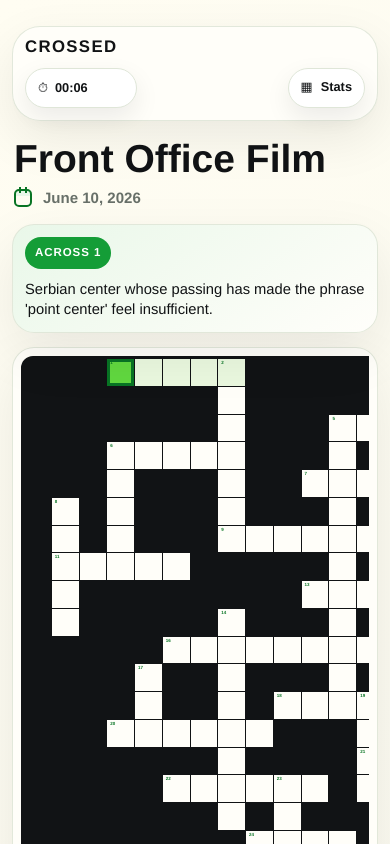
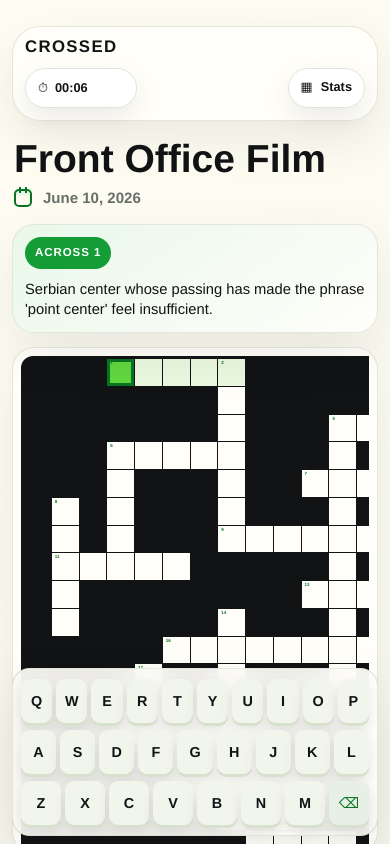
Before and after one commit to CharlieWright2727/crossed, a React (Vite) app: page / in a window 390 px wide. Shown: the top 844 px of the page. Built offline with nearby package versions, Linux system fonts and the light colour scheme.

Commit message:
Keep mobile keyboard fixed while panning grid

```diff
--- a/src/components/PuzzleGrid.tsx
+++ b/src/components/PuzzleGrid.tsx
@@ -27,6 +27,7 @@ export function PuzzleGrid({ puzzle, entries, selected, activeCells, revealed, i
     "--grid-cols": puzzle.size.cols,
     "--grid-rows": puzzle.size.rows,
     "--mobile-grid-min-width": `${puzzle.size.cols * mobileCellSize}px`,
+    "--mobile-grid-min-height": `${puzzle.size.rows * mobileCellSize}px`,
     gridTemplateColumns: `repeat(${puzzle.size.cols}, minmax(0, 1fr))`,
     gridTemplateRows: `repeat(${puzzle.size.rows}, minmax(0, 1fr))`,
     aspectRatio: `${puzzle.size.cols} / ${puzzle.size.rows}`,
--- a/src/styles.css
+++ b/src/styles.css
@@ -1001,7 +1001,7 @@ p {
   }
 
   .app-shell {
-    padding: calc(max(18px, env(safe-area-inset-top)) + 8px) 12px calc(132px + env(safe-area-inset-bottom));
+    padding: calc(max(18px, env(safe-area-inset-top)) + 8px) 12px calc(220px + env(safe-area-inset-bottom));
   }
 
   .game-header,
@@ -1044,16 +1044,19 @@ p {
     justify-content: flex-start;
     width: 100%;
     max-width: 100%;
+    max-height: min(58vh, 520px);
     overflow-x: auto;
-    overflow-y: hidden;
-    overscroll-behavior-x: contain;
-    padding-bottom: 6px;
+    overflow-y: auto;
+    overscroll-behavior: contain;
+    padding: 0 0 6px;
     -webkit-overflow-scrolling: touch;
     scrollbar-color: rgba(8, 116, 36, 0.35) transparent;
     scrollbar-width: thin;
+    touch-action: pan-x pan-y;
   }
 
   .puzzle-grid-scroll::-webkit-scrollbar {
+    width: 7px;
     height: 7px;
   }
 
@@ -1069,6 +1072,8 @@ p {
   .puzzle-grid {
     width: max(100%, var(--mobile-grid-min-width));
     min-width: var(--mobile-grid-min-width);
+    height: max(100%, var(--mobile-grid-min-height));
+    min-height: var(--mobile-grid-min-height);
     max-width: none;
     margin: 0;
     border-width: 3px;
@@ -1097,6 +1102,16 @@ p {
     grid-column: 1 / -1;
     grid-row: 2;
     font-size: 0.92rem;
+  }
+
+  .keyboard {
+    position: fixed;
+    left: 50%;
+    bottom: max(8px, env(safe-area-inset-bottom));
+    z-index: 12;
+    width: min(calc(100vw - 24px), 460px);
+    transform: translateX(-50%);
+    backdrop-filter: blur(16px);
   }
 }
 
@@ -1211,7 +1226,7 @@ p {
   .keyboard {
     padding: 10px 8px;
     border-radius: 18px;
-    margin-bottom: 24px;
+    margin-bottom: 0;
   }
 
   .keyboard-row {
```
